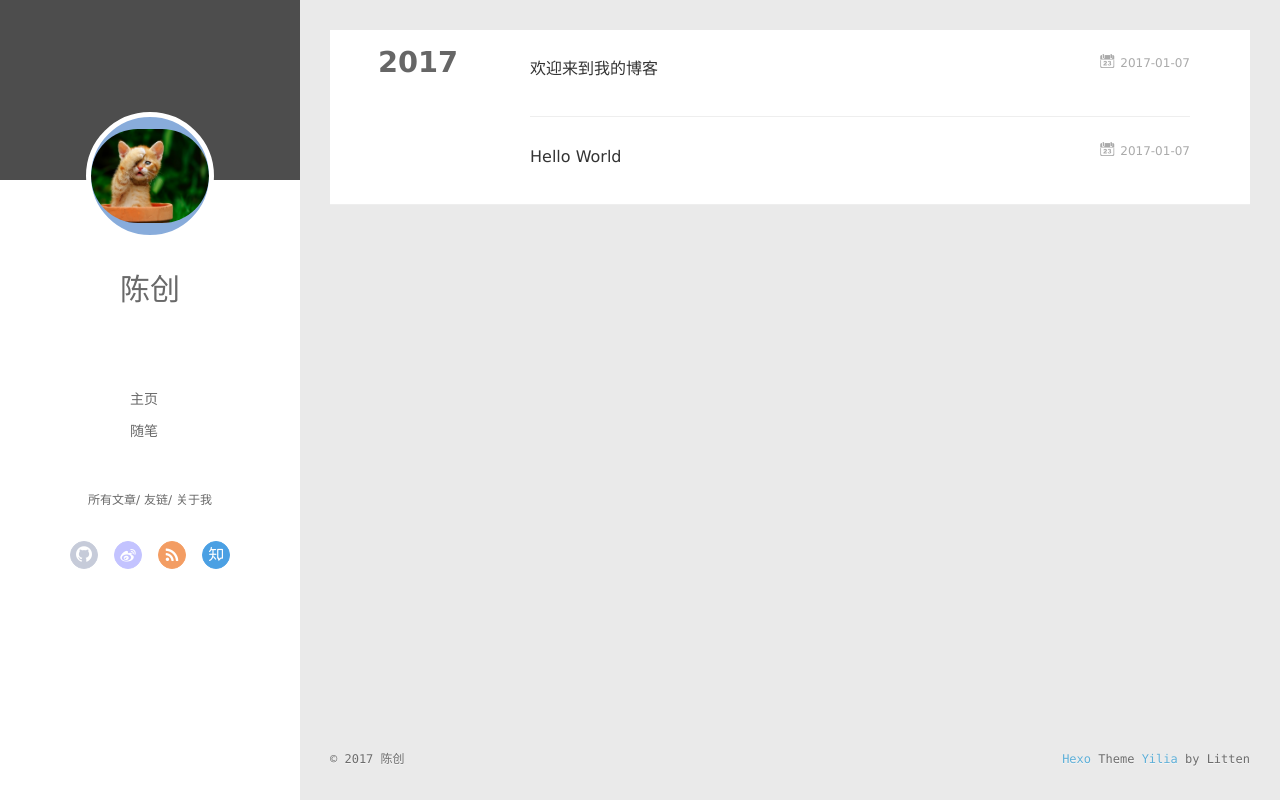
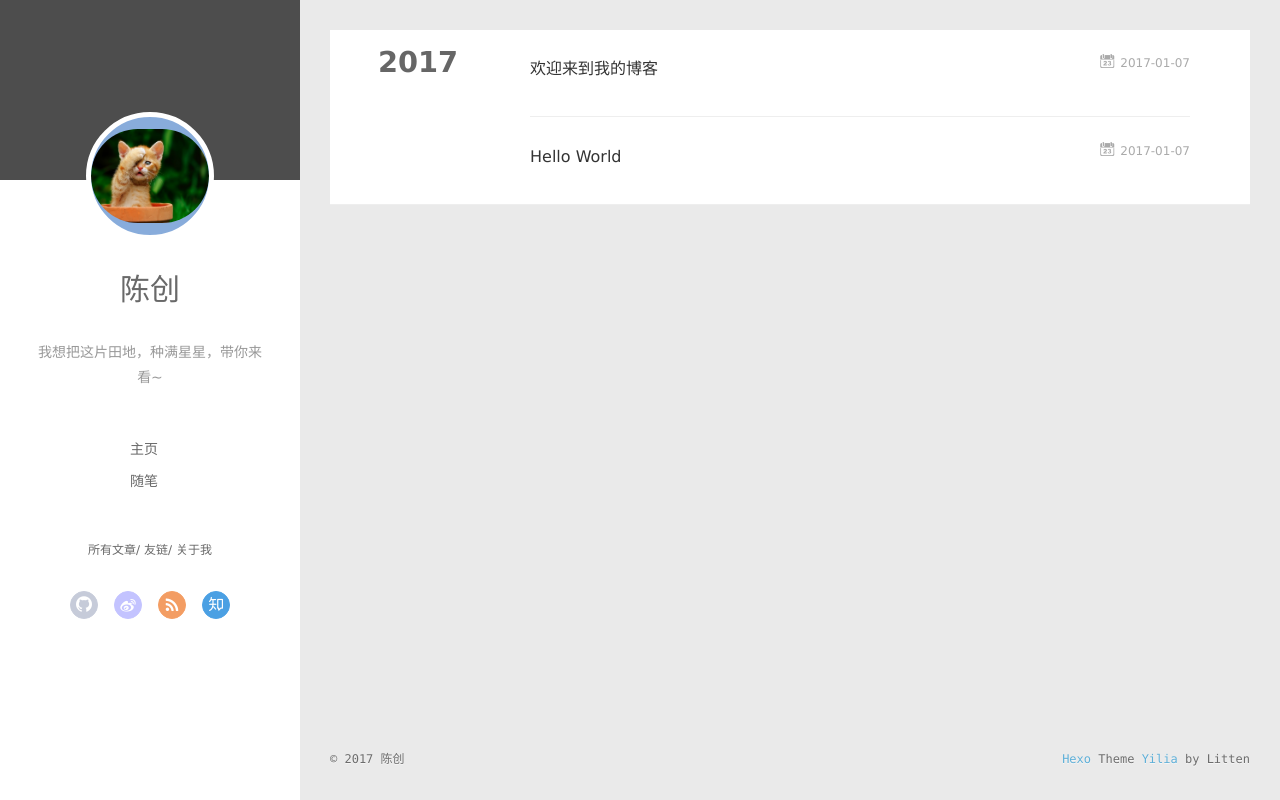
Before and after one commit to chenchuanggithub/cc-2, a plain HTML site: page archives/2017/01/index.html in a window 1280 px wide. Drawn offline with Linux system fonts and the light colour scheme; no server answers.

Commit message:
Site updated: 2017-01-09 09:11:02

```diff
--- a/archives/2017/01/index.html
+++ b/archives/2017/01/index.html
@@ -8,12 +8,15 @@
   <link rel="dns-prefetch" href="http://yoursite.com">
   <title>Archives: 2017/1 | 足迹</title>
   <meta name="viewport" content="width=device-width, initial-scale=1, maximum-scale=1">
-  <meta property="og:type" content="website">
+  <meta name="description" content="宠辱不惊，看庭前花开花落；去留无意，望天空云卷云舒。">
+<meta property="og:type" content="website">
 <meta property="og:title" content="足迹">
 <meta property="og:url" content="http://yoursite.com/archives/2017/01/index.html">
 <meta property="og:site_name" content="足迹">
+<meta property="og:description" content="宠辱不惊，看庭前花开花落；去留无意，望天空云卷云舒。">
 <meta name="twitter:card" content="summary">
 <meta name="twitter:title" content="足迹">
+<meta name="twitter:description" content="宠辱不惊，看庭前花开花落；去留无意，望天空云卷云舒。">
 
     <link rel="alternative" href="/atom.xml" title="足迹" type="application/atom+xml">
 
@@ -47,6 +50,8 @@
 		<hgroup>
 		  <h1 class="header-author"><a href="/">陈创</a></h1>
 		</hgroup>
+
+		<p class="header-subtitle">我想把这片田地，种满星星，带你来看~</p>
 
 
 		<nav class="header-menu">
@@ -105,6 +110,8 @@
 			<hgroup>
 			  <h1 class="header-author js-header-author">陈创</h1>
 			</hgroup>
+
+			<p class="header-subtitle"><i class="icon icon-quo-left"></i>我想把这片田地，种满星星，带你来看~<i class="icon icon-quo-right"></i></p>
 
 
 
```
Also changed, not shown: 2017/01/07/demo/index.html (+4 -0 lines), 2017/01/07/hello-world/index.html (+4 -0 lines), archives/2017/index.html (+8 -1 lines), archives/index.html (+8 -1 lines), index.html (+8 -1 lines).
